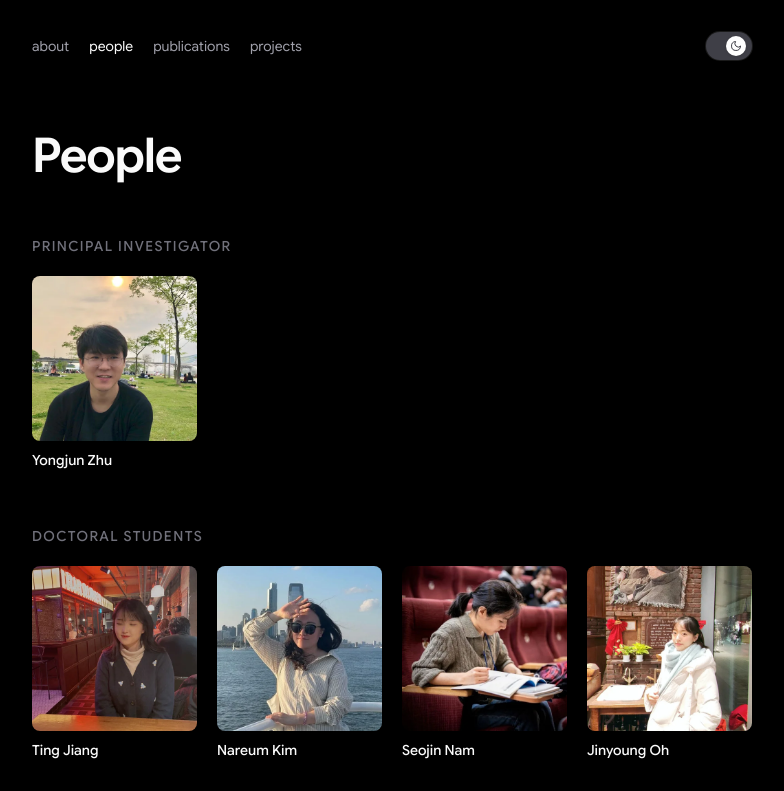
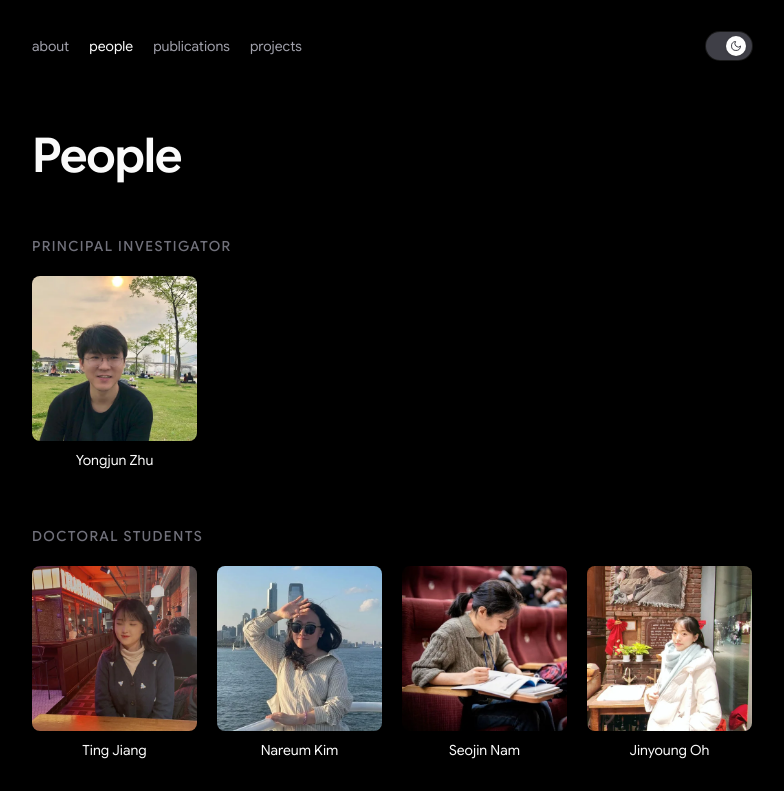
Before and after one commit to infosci/datalab-next, a Next.js app: page /people in a window 1280 px wide. Shown: the top 791 px of the page, without its empty margins (248-1032 px from the left). Built offline with nearby package versions, Linux system fonts and the light colour scheme.

Commit message:
Center member names under photos, drop the medium weight

```diff
--- a/app/people/page.tsx
+++ b/app/people/page.tsx
@@ -51,7 +51,7 @@ function Person({ person }: { person: Member }) {
       ) : (
         <div className="aspect-square w-full rounded-lg bg-zinc-200 dark:bg-zinc-800" />
       )}
-      <span className="mt-2.5 block text-sm leading-snug font-medium text-black dark:text-zinc-50">
+      <span className="mt-2.5 block text-center text-sm leading-snug font-normal text-black dark:text-zinc-50">
         {person.name}
       </span>
     </>
```
